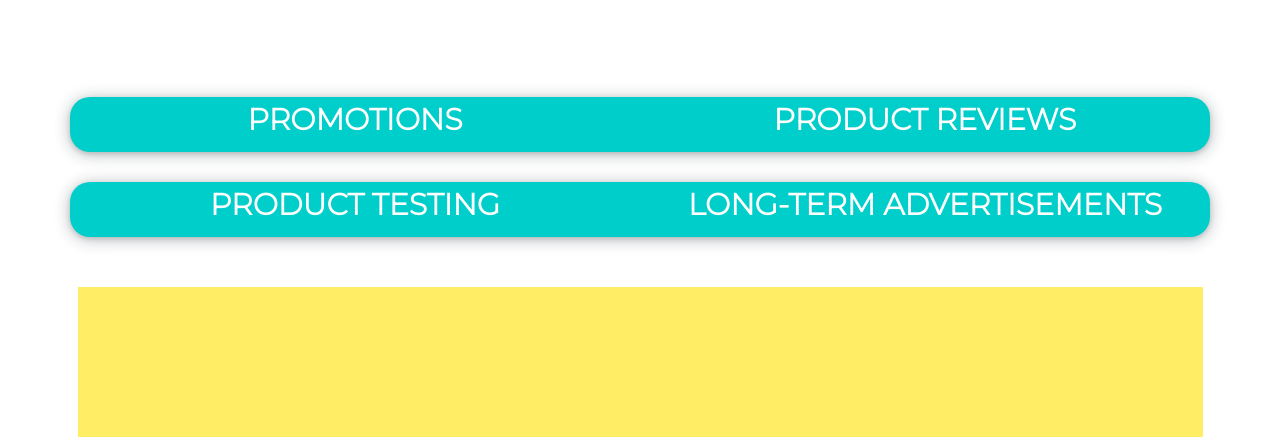
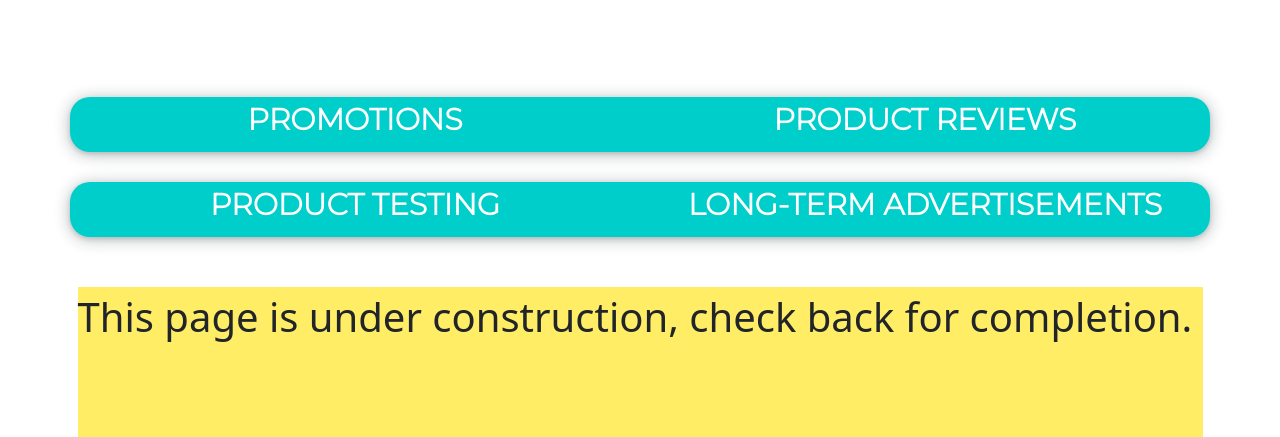
Before and after one commit to Tinymrsb/PetFluencer, a plain HTML site: page petfluencerLandingPage.html in a window 1280 px wide. Shown: the part 1469-1906 px from the top of the page. Drawn offline with nearby package versions, Linux system fonts and the light colour scheme.

Commit message:
footer update

```diff
--- a/petfluencerLandingPage.html
+++ b/petfluencerLandingPage.html
@@ -172,7 +172,9 @@
           <p class="">LONG-TERM ADVERTISEMENTS</p>
         </div>
       </div>
-      <footer></footer>
+      <footer>
+        This page is under construction, check back for completion.
+      </footer>
       <!-- Below DIV is Close of main container -->
     </div>
     <!-- JavaScript Bundle with Popper -->
--- a/styles.css
+++ b/styles.css
@@ -150,6 +150,7 @@ p {
 }
 
 footer {
+  font-size: 4rem;
   margin-top: 5rem;
   background-color: var(--primary-color);
   height: 15rem;
```
